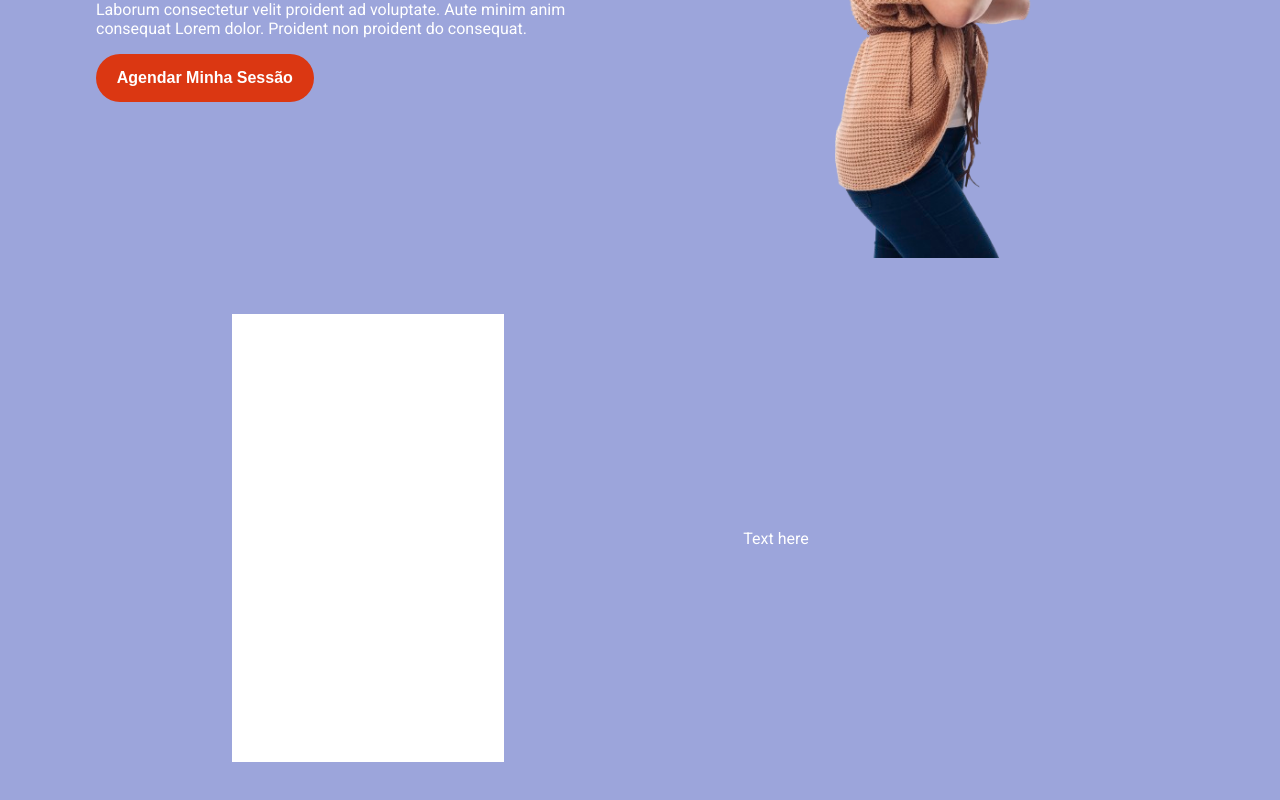
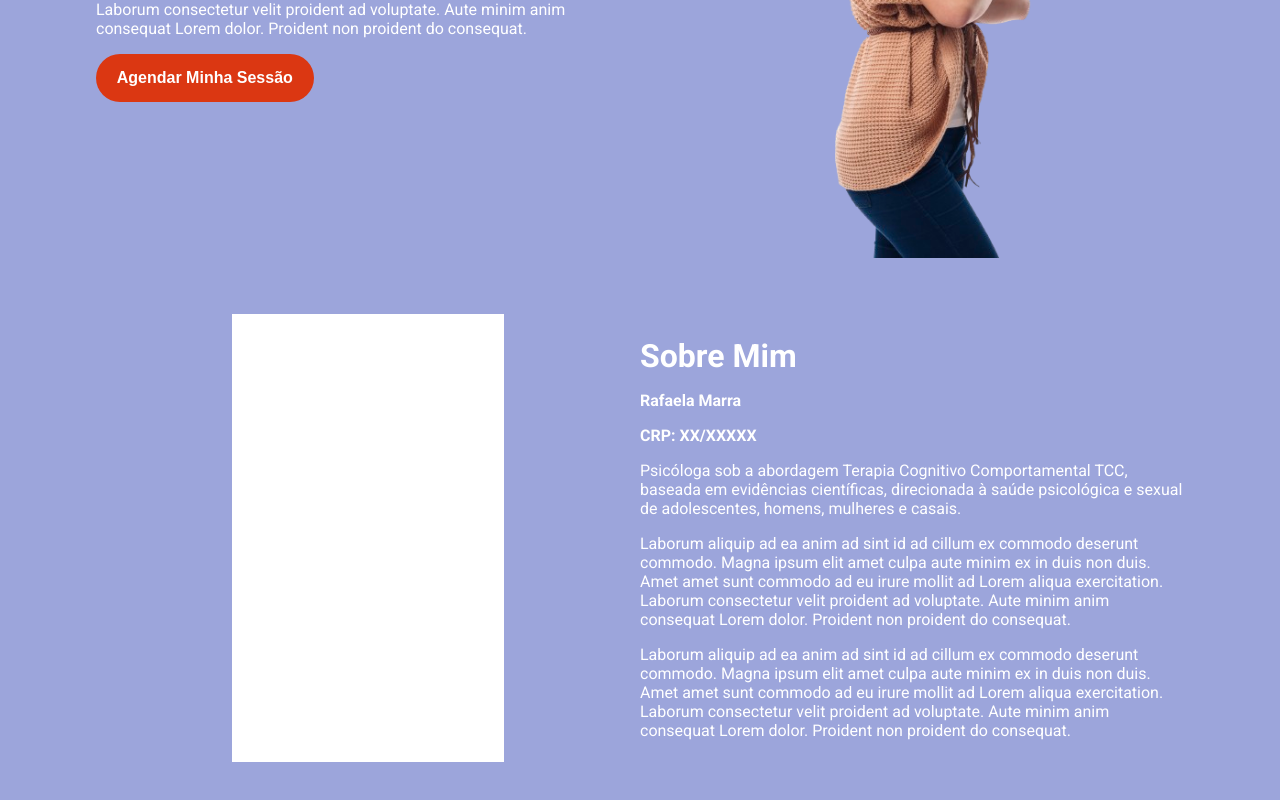
Before and after one commit to natharaujos/psicologist-landing-page, a React (Vite) app: page / in a window 1280 px wide. Shown: the part 398-1198 px from the top of the page. Built offline with nearby package versions, Linux system fonts and the light colour scheme; the HTML template or start-up script is replaced by a standard one.

Commit message:
feat: adding contentto about me section

```diff
--- a/src/sections/AboutMe/AboutMe.tsx
+++ b/src/sections/AboutMe/AboutMe.tsx
@@ -1,3 +1,4 @@
+import InfosAboutMe from "./components/InfosAboutMe/InfosAboutMe";
 import PictureAboutMe from "./components/PictureAboutMe/PictureAboutMe";
 import Container from "./styles/Container";
 import Structure from "./styles/Structure";
@@ -7,24 +8,7 @@ function AboutMe() {
     <Structure>
       <Container>
         <PictureAboutMe />
-        <div style={{ width: "50%" }}>
-          <div
-            style={{ display: "flex", height: "100%", alignItems: "center" }}
-          >
-            <div
-              style={{
-                color: "white",
-                maxHeight: "100%",
-                width: "50%",
-                alignSelf: "center",
-                display: "flex",
-                justifyContent: "center",
-              }}
-            >
-              Text here
-            </div>
-          </div>
-        </div>
+        <InfosAboutMe />
       </Container>
     </Structure>
   );
--- /dev/null
+++ b/src/sections/AboutMe/components/InfosAboutMe/InfosAboutMe.tsx
@@ -0,0 +1,35 @@
+import Infos from "../../../../shared/components/Infos/Infos";
+import Paragraph from "../../../../shared/styles/Paragraph";
+import Subtitle from "../../../../shared/styles/Subtitle";
+import Title from "../../../../shared/styles/Title";
+
+function InfosAboutMe() {
+  return (
+    <Infos>
+      <Title>Sobre Mim</Title>
+      <Subtitle>Rafaela Marra</Subtitle>
+      <Subtitle>CRP: XX/XXXXX</Subtitle>
+      <Paragraph>
+        Psicóloga sob a abordagem Terapia Cognitivo Comportamental TCC, baseada
+        em evidências científicas, direcionada à saúde psicológica e sexual de
+        adolescentes, homens, mulheres e casais.
+      </Paragraph>
+      <Paragraph>
+        Laborum aliquip ad ea anim ad sint id ad cillum ex commodo deserunt
+        commodo. Magna ipsum elit amet culpa aute minim ex in duis non duis.
+        Amet amet sunt commodo ad eu irure mollit ad Lorem aliqua exercitation.
+        Laborum consectetur velit proident ad voluptate. Aute minim anim
+        consequat Lorem dolor. Proident non proident do consequat.
+      </Paragraph>
+      <Paragraph>
+        Laborum aliquip ad ea anim ad sint id ad cillum ex commodo deserunt
+        commodo. Magna ipsum elit amet culpa aute minim ex in duis non duis.
+        Amet amet sunt commodo ad eu irure mollit ad Lorem aliqua exercitation.
+        Laborum consectetur velit proident ad voluptate. Aute minim anim
+        consequat Lorem dolor. Proident non proident do consequat.
+      </Paragraph>
+    </Infos>
+  );
+}
+
+export default InfosAboutMe;
```
Also changed, not shown: src/sections/AboutMe/components/Infos/Infos.tsx (deleted).
